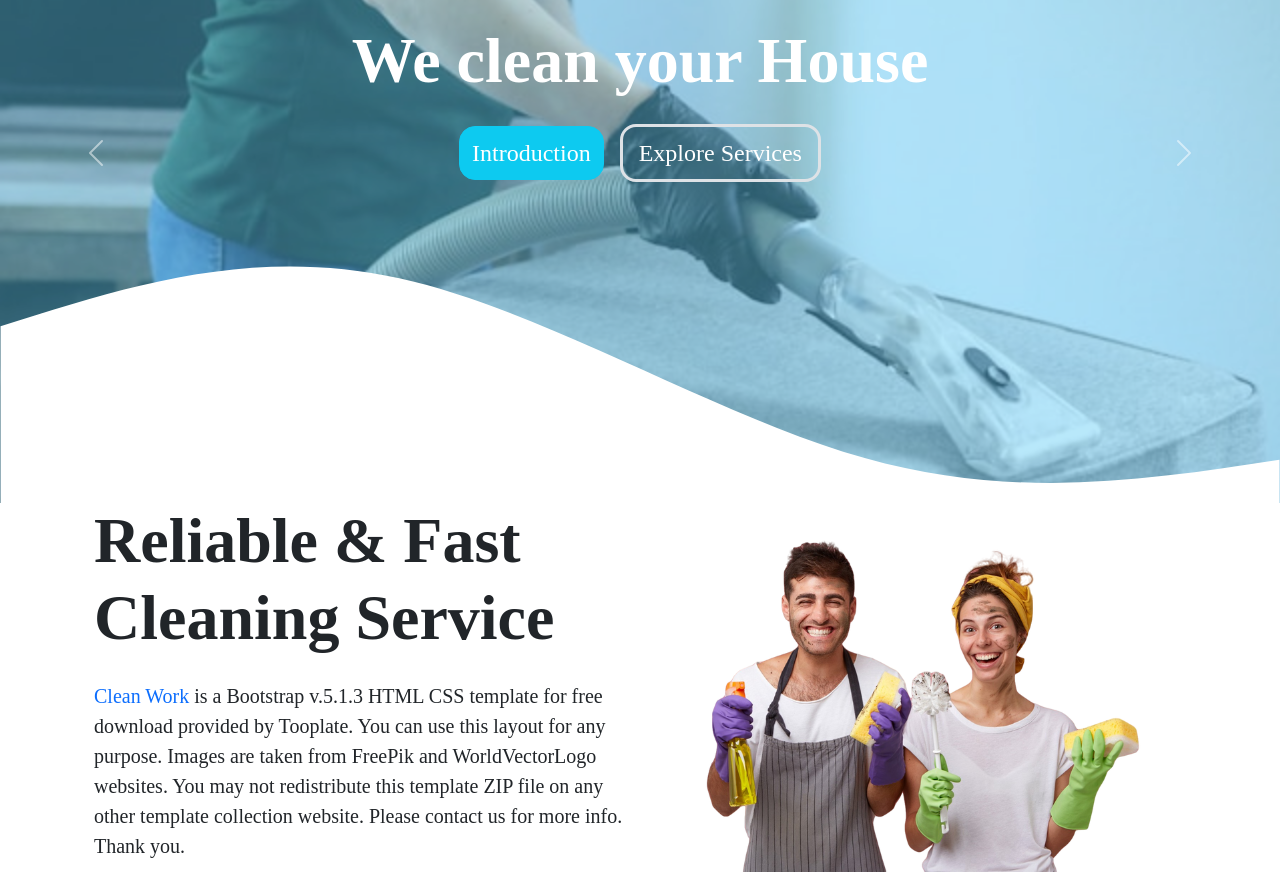
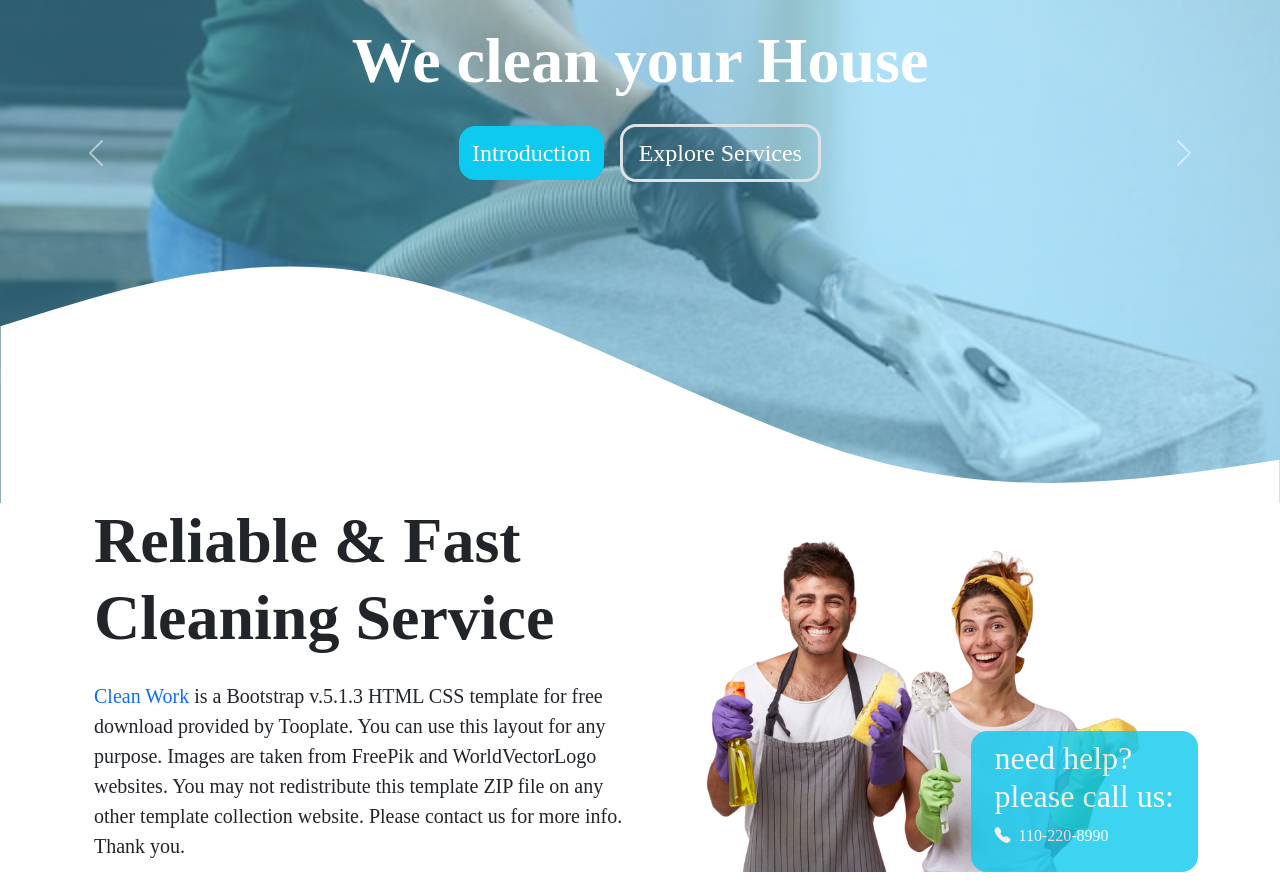
Before and after one commit to KhunMyoMyat/clean-work, a plain HTML site: page index.html in a window 1280 px wide. Shown: the part 237-1122 px from the top of the page. Drawn offline with nearby package versions, Linux system fonts and the light colour scheme.

Commit message:
need help card

```diff
--- a/index.html
+++ b/index.html
@@ -240,12 +240,28 @@
         </p>
       </div>
 
-      <div class="col-12 col-lg-6">
+      <div class="col-12 col-lg-6 position-relative">
         <img
           src="img/male-wearing-apron-female-white-t-shirt-smiling-broadly-being-glad-clean.png"
           alt=""
           class="w-100 object-fit-cover rounded-4"
         />
+        <div
+          class="position-absolute bg-info text-white rounded-4"
+          style="
+            right: 0;
+            bottom: 0;
+            z-index: 10;
+            opacity: 0.8;
+            padding: 0.5rem 1.5rem;
+          "
+        >
+          <h2>
+            need help? <br />
+            please call us:
+          </h2>
+          <p><i class="bi bi-telephone-fill me-2"></i>110-220-8990</p>
+        </div>
       </div>
     </div>
 
```
